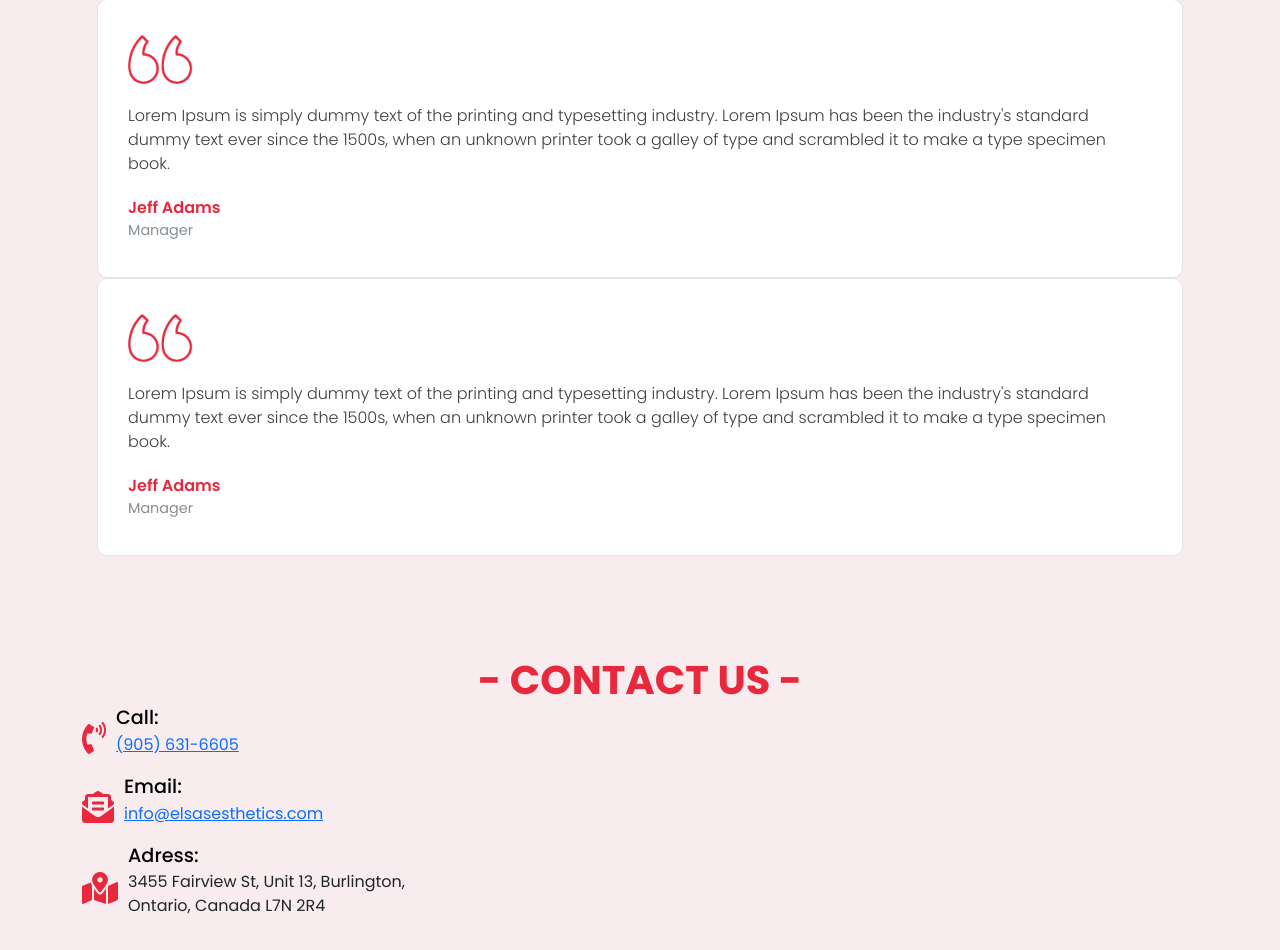
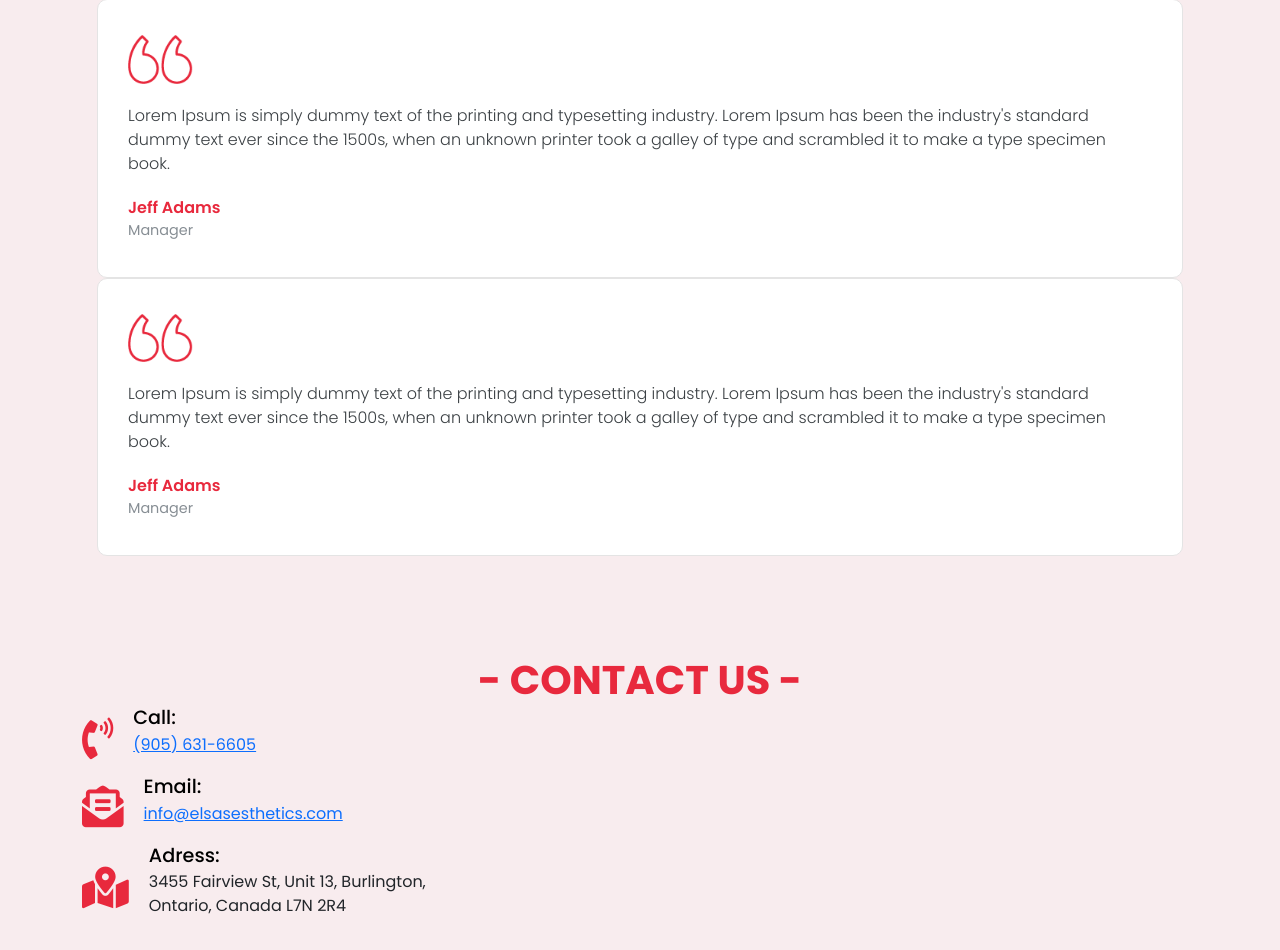
Before and after one commit to Think-To-Share/elsa-design, a website built with webpack: page index.html in a window 1280 px wide. Shown: the part 2878-3828 px from the top of the page. Built offline with nearby package versions, Linux system fonts and the light colour scheme.

Commit message:
some changes done

```diff
--- a/src/scss/_homepage.scss
+++ b/src/scss/_homepage.scss
@@ -1,6 +1,5 @@
 @use "sass:math";
 
-.homepage {
 // Top Bar
 .topbar {
     background-color: $secondary-color;
@@ -381,8 +380,8 @@
                         align-items: center;
 
                         .icon {
-                                padding-right: 10px;
-                                font-size: 2em;
+                            padding-right: 20px;
+                            font-size: 2.6em;
                             color: $primary-color;
                         }
 
@@ -393,6 +392,8 @@
                                 font-weight: 500;
                                 color: #000;
                             }
+
+
                         }
                     }
                 }
@@ -400,4 +401,3 @@
         }
     }
 }
-}
```
Also changed, not shown: dist/css/app.css, 1 other file. Lines whose indentation alone changed are shown as unchanged.
